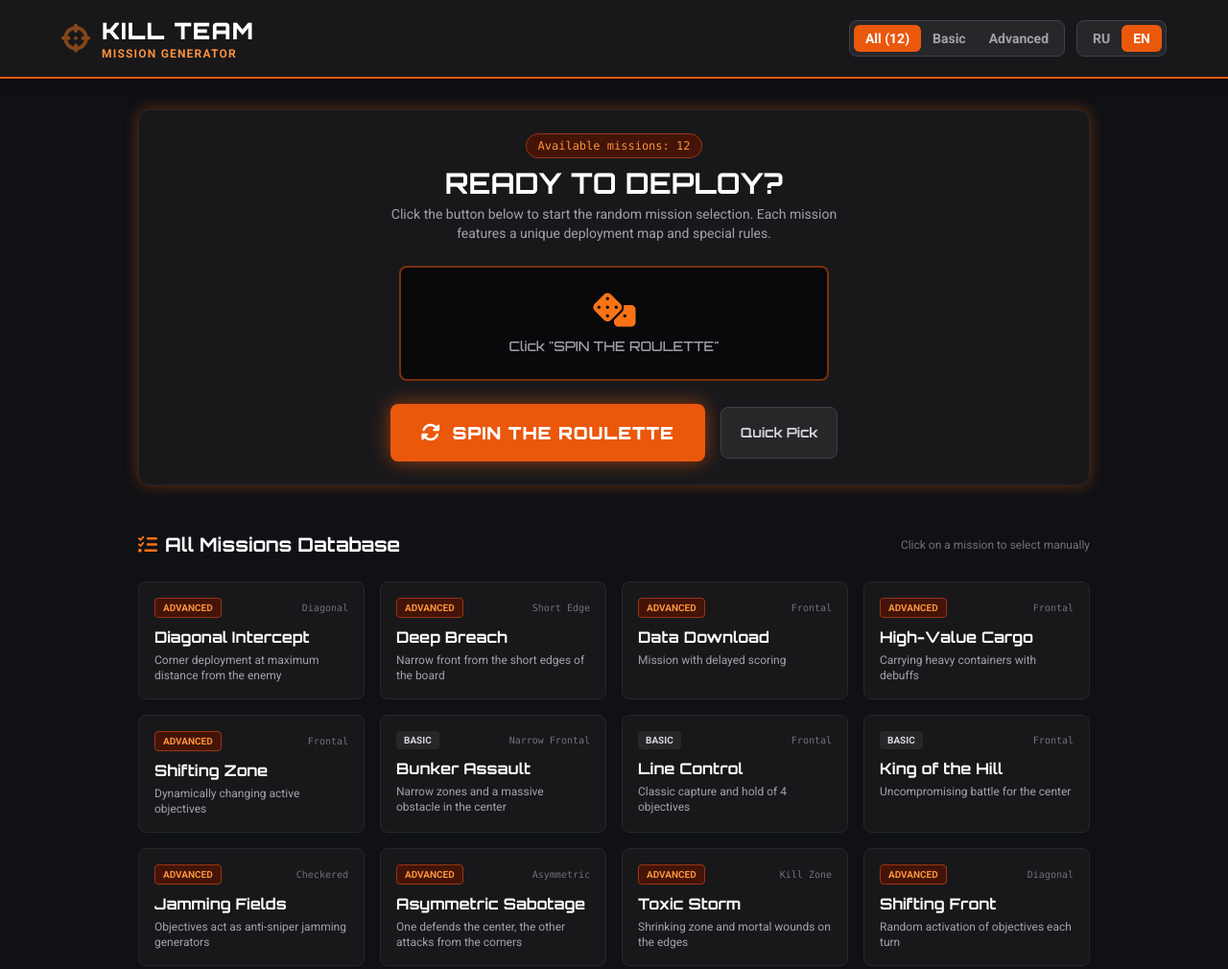
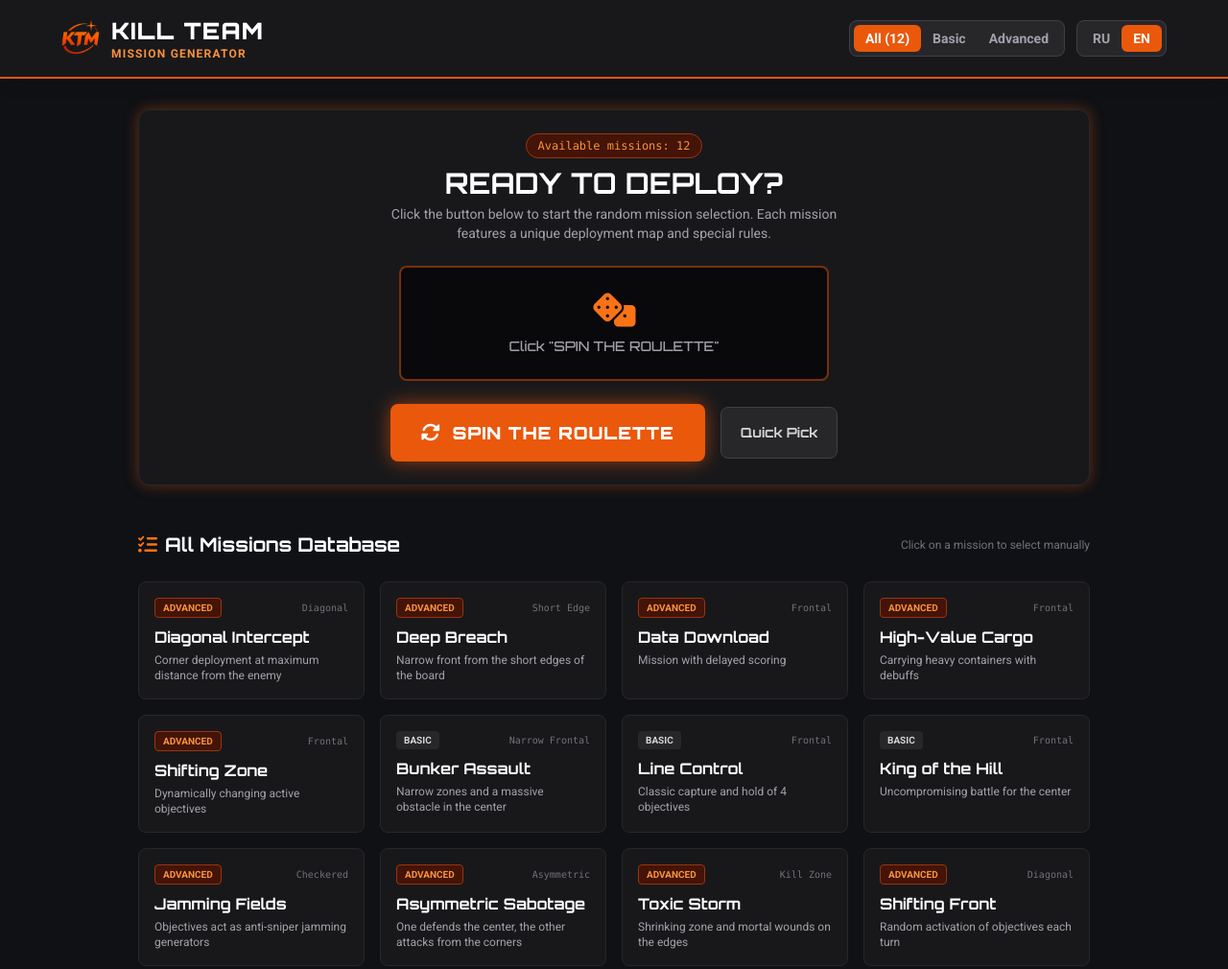
Before and after one commit to Dorecha/Dorecha.github.io, a website with bundled scripts: page en/index.html in a window 1280 px wide. Shown: the top 1010 px of the page at 96% size. Built offline with nearby package versions, Linux system fonts and the light colour scheme.

Commit message:
Update index.html

```diff
--- a/en/index.html
+++ b/en/index.html
@@ -76,7 +76,7 @@
     <header class="bg-zinc-900 border-b-2 border-orange-600 px-4 py-4 shadow-lg sticky top-0 z-50">
         <div class="max-w-6xl mx-auto flex flex-col sm:flex-row justify-between items-center gap-4">
             <div class="flex items-center space-x-3">
-                <i class="fa-solid fa-crosshairs text-orange-500 text-3xl animate-pulse"></i>
+                <img src="/favicon.png" alt="Kill Team" class="w-10 h-10 object-contain">
                 <div>
                     <h1 class="text-xl sm:text-2xl font-black font-orbitron text-white tracking-wider">KILL TEAM</h1>
                     <p class="text-xs text-orange-400 font-semibold tracking-widest uppercase">Mission Generator</p>
```
